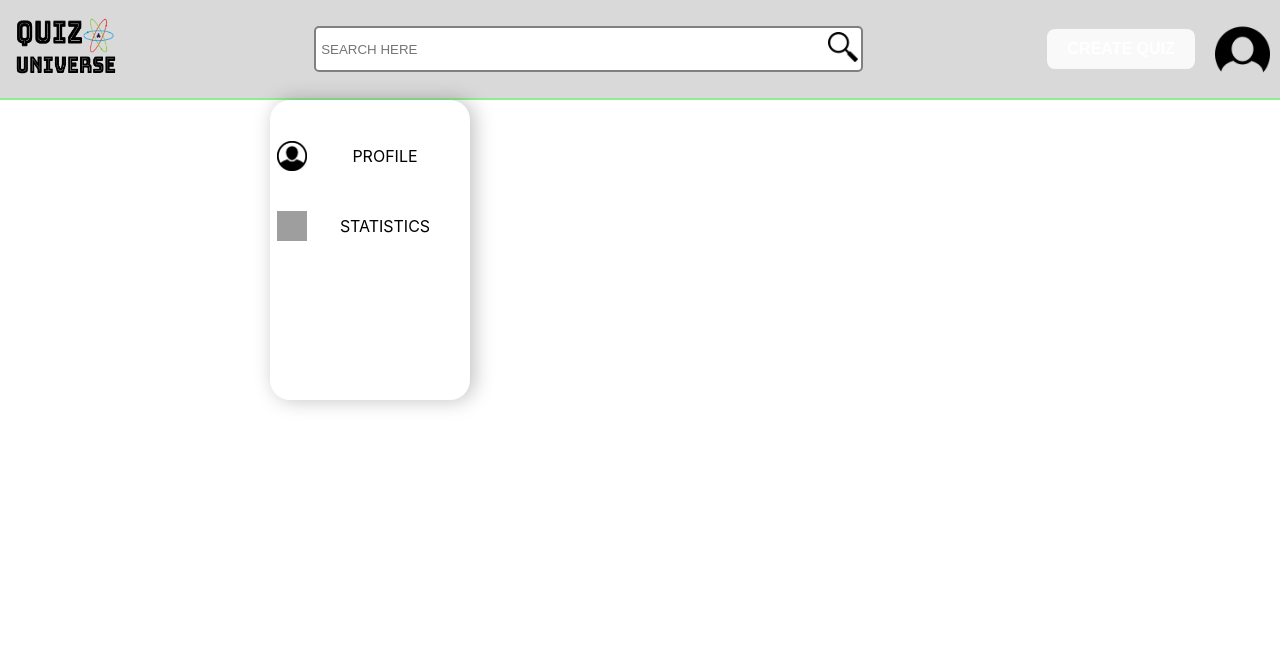
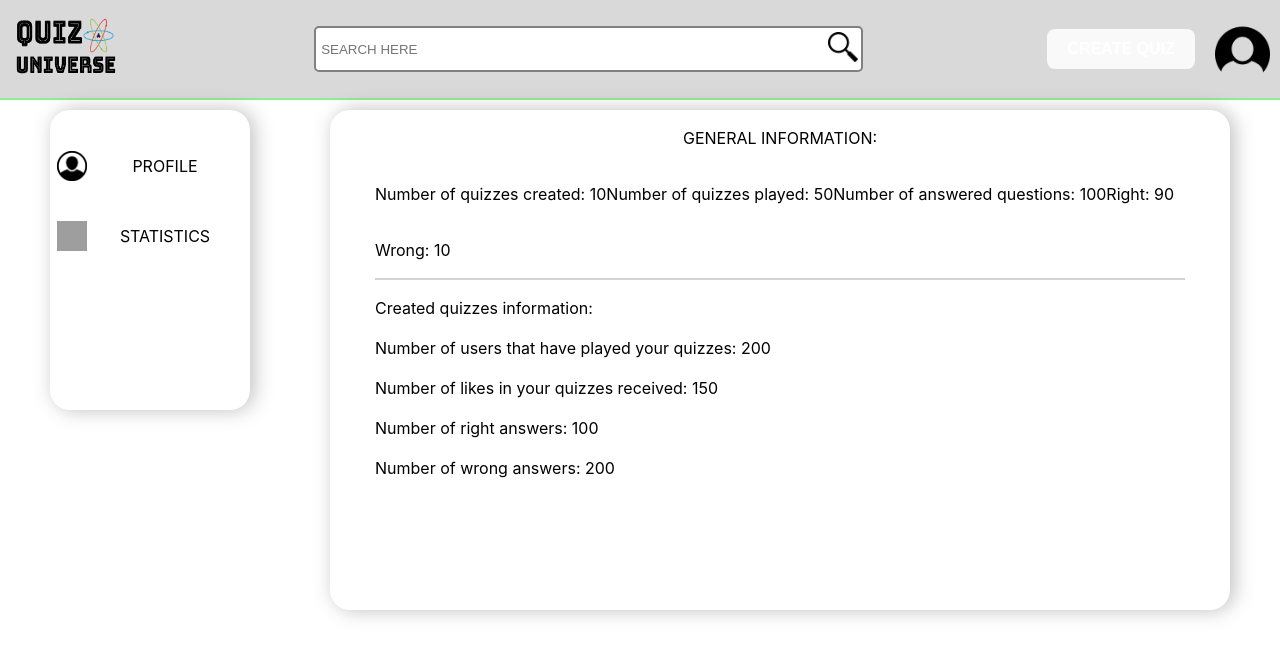
Before and after one commit to rafaelFacundo/quiz_site, a React (Vite) app: page /settings in a window 1280 px wide. Shown: the top 656 px of the page. Built offline with nearby package versions, Linux system fonts and the light colour scheme; grey boxes are pictures that could not be loaded; a web font is replaced by a local one.

Commit message:
doing statistics component

```diff
--- a/src/components/styles.js
+++ b/src/components/styles.js
@@ -15,9 +15,9 @@ const Text = styled.p`
     color: ${props => props.textColor || "black"};
     font-size: ${props => props.textSize || "16px"};
     display: flex;
-    align-items: center;
+    align-items: ${props => props.alignItems || "center"};
     justify-content: space-around;
-    width: 285px;
+    width: ${props => props.textWidth || "285px"};
     &:after, &:before {
         content: "";
         flex: 1;
--- a/src/pages/SettingsPage/components/ProfileInformations/style.js
+++ b/src/pages/SettingsPage/components/ProfileInformations/style.js
@@ -1,6 +1,10 @@
 import styled from "styled-components";
 
-const MainContent = styled.div``
+const MainContent = styled.div`
+    background-color: white;
+    box-shadow: 4px 0px 20px rgba(0,0,0,0.25);
+    border-radius: 20px;
+`
 
 export {
     MainContent,
--- a/src/pages/SettingsPage/components/Statistics/index.jsx
+++ b/src/pages/SettingsPage/components/Statistics/index.jsx
@@ -0,0 +1,33 @@
+import React from "react";
+import {
+    MainContent,
+    GeneralInfoDiv,
+    ContentDiv,
+    QuizzesInformation,
+    Text
+} from "./styles";
+import { Image } from "../../../../components/styles";
+
+export default function StatisticsComponent() {
+    return(
+        <MainContent>
+            <ContentDiv>
+                <Text>GENERAL INFORMATION: </Text>
+                <GeneralInfoDiv>
+                    <Text>Number of quizzes created: 10</Text>
+                    <Text>Number of quizzes played: 50</Text>
+                    <Text>Number of answered questions: 100</Text>
+                    <Text textColor={"green"}>Right: 90</Text>
+                    <Text textColor={"red"}>Wrong: 10</Text>
+                </GeneralInfoDiv>
+                <QuizzesInformation>
+                    <Text textWidth={"100%"} alignItems={"flex-start"} >Created quizzes information: </Text>
+                    <Text textWidth={"100%"}>Number of users that have played your quizzes: 200</Text>
+                    <Text textWidth={"100%"}>Number of likes in your quizzes received: 150</Text>
+                    <Text textWidth={"100%"}>Number of right answers: 100</Text>
+                    <Text textWidth={"100%"}>Number of wrong answers: 200</Text>
+                </QuizzesInformation>
+            </ContentDiv>
+        </MainContent>
+    );
+}
--- a/src/pages/SettingsPage/components/Statistics/styles.js
+++ b/src/pages/SettingsPage/components/Statistics/styles.js
@@ -0,0 +1,36 @@
+import styled from "styled-components";
+
+const MainContent = styled.div`
+    background-color: white;
+    box-shadow: 4px 0px 20px rgba(0,0,0,0.25);
+    border-radius: 20px;
+    width: 900px;
+    height: 500px;
+`;
+const GeneralInfoDiv = styled.div`
+    display: flex;
+    flex-wrap: wrap;
+    border-bottom: 2px solid lightgray;
+    width: 90%;
+`;
+const ContentDiv = styled.div`
+    width: 100%;
+    height: 100%;
+    display: flex;
+    align-items: center;
+    flex-direction: column;
+    justify-content: flex-start;
+`;
+const QuizzesInformation = styled.div`
+    width: 90%;
+`;
+const Text = styled.p`
+    color: black;
+`;
+export {
+    MainContent,
+    GeneralInfoDiv,
+    ContentDiv,
+    QuizzesInformation,
+    Text
+}
--- a/src/pages/SettingsPage/index.jsx
+++ b/src/pages/SettingsPage/index.jsx
@@ -10,6 +10,7 @@ import {
 } from "./styles";
 import { Image, Text } from "../../components/styles";
 import ProfileInformation from "./components/ProfileInformations";
+import StatisticsComponent from "./components/Statistics";
 import Header from "../../components/Header";
 
 export default function SettingsPage() {
@@ -43,7 +44,7 @@ export default function SettingsPage() {
                     </NavList>
                 </Navigation>
                 {
-                    whatToShow && <ProfileInformation />
+                    whatToShow && <StatisticsComponent />
                 }
             </ContedDiv>
         </MainContent>
--- a/src/pages/SettingsPage/styles.js
+++ b/src/pages/SettingsPage/styles.js
@@ -7,8 +7,10 @@ const MainContent = styled.div`
 `;
 const ContedDiv = styled.div`
     display: flex;
-    align-items: center;
+    align-items: flex-start;
     justify-content: space-around;
+    box-sizing: border-box;
+    padding: 10px;
 `;
 const Navigation = styled.div`
     background-color: white;
```
